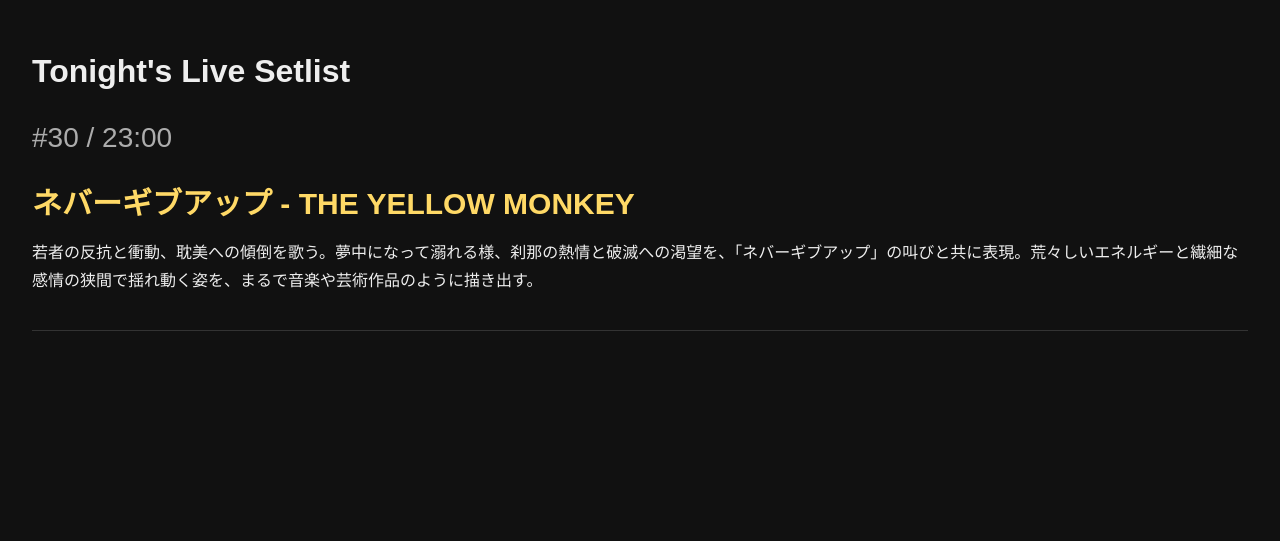
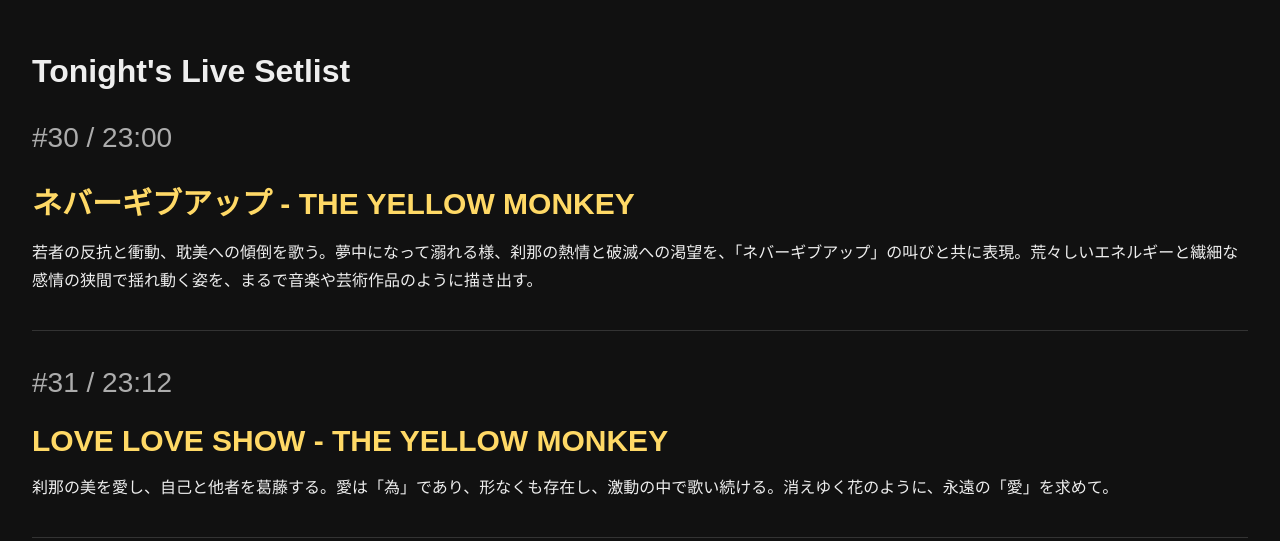
Before and after one commit to rarirure69n66/setlists, a plain HTML site: page index.html in a window 1280 px wide. Drawn offline with Linux system fonts and the light colour scheme.

Commit message:
update live setlist

```diff
--- a/index.html
+++ b/index.html
@@ -51,6 +51,13 @@ header h1 {
   <p>若者の反抗と衝動、耽美への傾倒を歌う。夢中になって溺れる様、刹那の熱情と破滅への渇望を、「ネバーギブアップ」の叫びと共に表現。荒々しいエネルギーと繊細な感情の狭間で揺れ動く姿を、まるで音楽や芸術作品のように描き出す。</p>
 </section>
 
+
+<section class="song">
+  <div class="meta">#31 / 23:12</div>
+  <h2> LOVE LOVE SHOW - THE YELLOW MONKEY </h2>
+  <p>刹那の美を愛し、自己と他者を葛藤する。愛は「為」であり、形なくも存在し、激動の中で歌い続ける。消えゆく花のように、永遠の「愛」を求めて。</p>
+</section>
+
 </main>
 
 </body>
```
